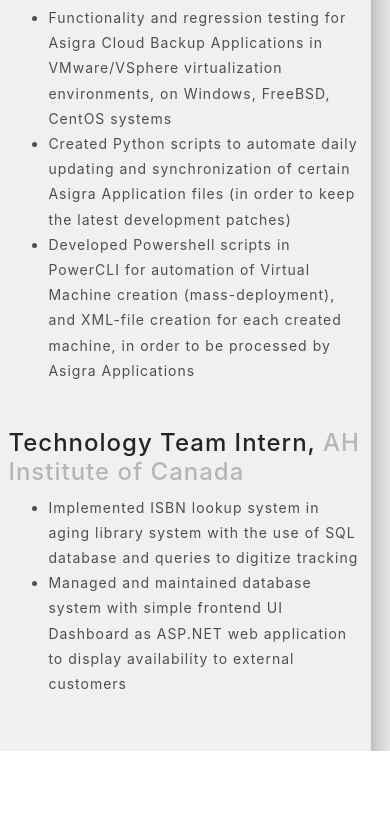
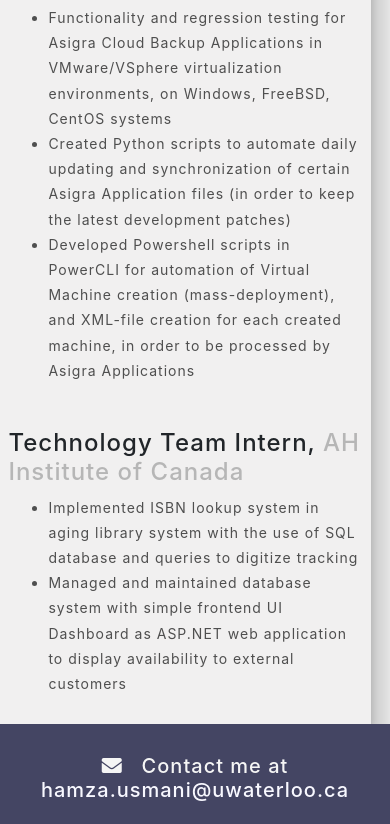
Before and after one commit to hamza-usmani/my-website, a plain HTML site: page index.html in a window 390 px wide. Shown: the part 7045-7869 px from the top of the page. Before the commit the page ends 7796 px from the top, so only its background shows below. Drawn offline with Linux system fonts and the light colour scheme.

Commit message:
fixing Viewport for mobile

```diff
--- a/css/custom.css
+++ b/css/custom.css
@@ -212,7 +212,7 @@ canvas{
 
 /* Experience section */
 #experience{
-    padding: 3em 6% 10% 6%;
+    padding: 3em 6% 3% 6%;
     margin-right: 5%;
     background-color: #f1f0f0;
     box-shadow: 0 4px 8px 0 rgba(0, 0, 0, 0.2), 0 0px 20px 20px rgba(0, 0, 0, 0.19);
@@ -232,3 +232,20 @@ canvas{
 .worktitle{
     padding-top: 30px;
 }
+
+#contact{
+    padding-top: 30px;
+    background-color: #444563;
+    height: 100px;
+    color: whitesmoke;
+    text-align: center;
+}
+
+#contact a{
+    color: ghostwhite;
+}
+
+#contact a:hover{
+    color: lightgrey;
+    text-decoration: none;
+}
--- a/index.html
+++ b/index.html
@@ -3,6 +3,8 @@
 <head>
     <meta charset="utf-8">
     <meta name="Hamza Usmani" >
+    <meta name="viewport" content="width=device-width; initial-scale=1.0; maximum-scale=1.0; minimum-scale=1.0; user-scalable=0;" />
+    <meta name="apple-mobile-web-app-capable" content="yes" />
     <link rel="shortcut icon" type="image/x-icon" href="favicon.ico" />
     <title>Home</title>
 
@@ -249,6 +251,10 @@
         </div>
 
     </section>
+
+    <section id="contact">
+        <h5><i class="fas fa-envelope"></i> &nbsp; Contact me at <a href="mailto:hamza.usmani@uwaterloo.ca" target="_top">hamza.usmani@uwaterloo.ca</a></h5>
+    </section>
 </body>
 
 
```
